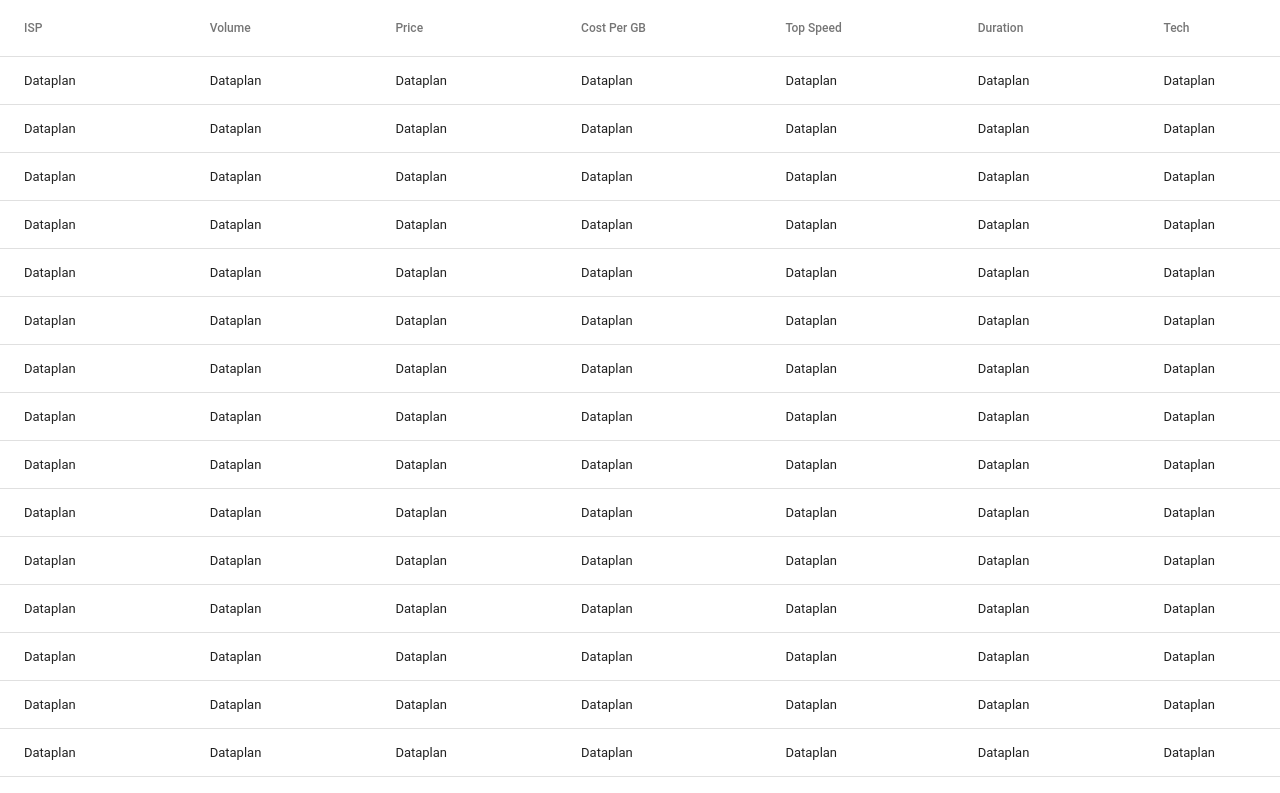
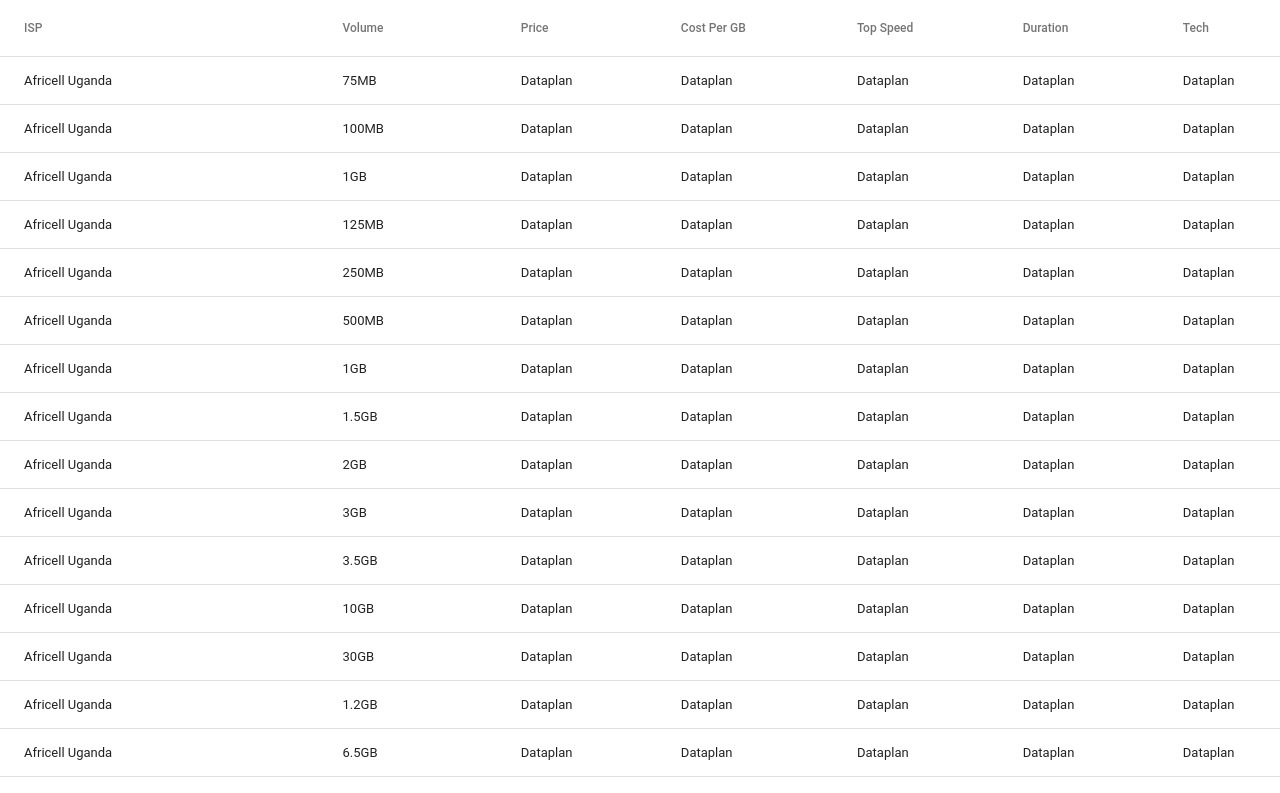
Before and after one commit to nyabongo/internets, a React (Create React App) app: page / in a window 1280 px wide. Shown: the top 793 px of the page. Built offline with nearby package versions, Linux system fonts and the light colour scheme.

Commit message:
shows ispName and data volume

```diff
--- a/src/components/dataplans/dataplan/index.js
+++ b/src/components/dataplans/dataplan/index.js
@@ -1,11 +1,17 @@
 import React from 'react';
 import TableRow from '@material-ui/core/TableRow';
 import TableCell from '@material-ui/core/TableCell';
+import PropTypes from 'prop-types';
 
-const Dataplan = () => (
+const Dataplan = ({
+  plan: {
+    isp, dataVolume,
+    dataUnit,
+  },
+}) => (
   <TableRow>
-    <TableCell>Dataplan</TableCell>
-    <TableCell>Dataplan</TableCell>
+    <TableCell>{isp}</TableCell>
+    <TableCell>{`${dataVolume}${dataUnit}`}</TableCell>
     <TableCell>Dataplan</TableCell>
     <TableCell>Dataplan</TableCell>
     <TableCell>Dataplan</TableCell>
@@ -13,5 +19,9 @@
     <TableCell>Dataplan</TableCell>
   </TableRow>
 );
-
+Dataplan.propTypes = {
+  plan: PropTypes.shape({
+    isp: PropTypes.string.isRequired,
+  }).isRequired,
+};
 export default Dataplan;
```
Also changed, not shown: src/components/dataplans/dataplan/test.js (+7 -1 lines).
